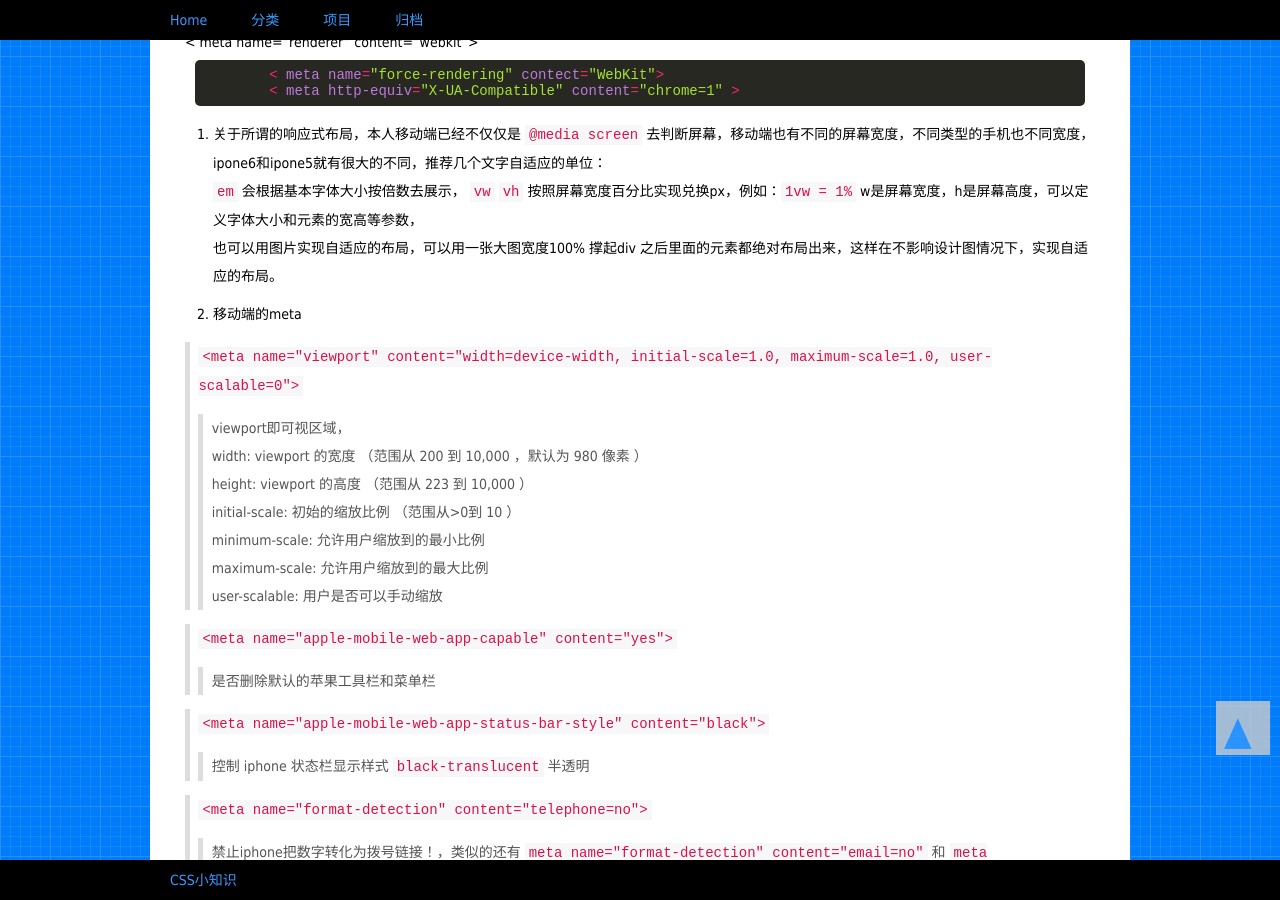
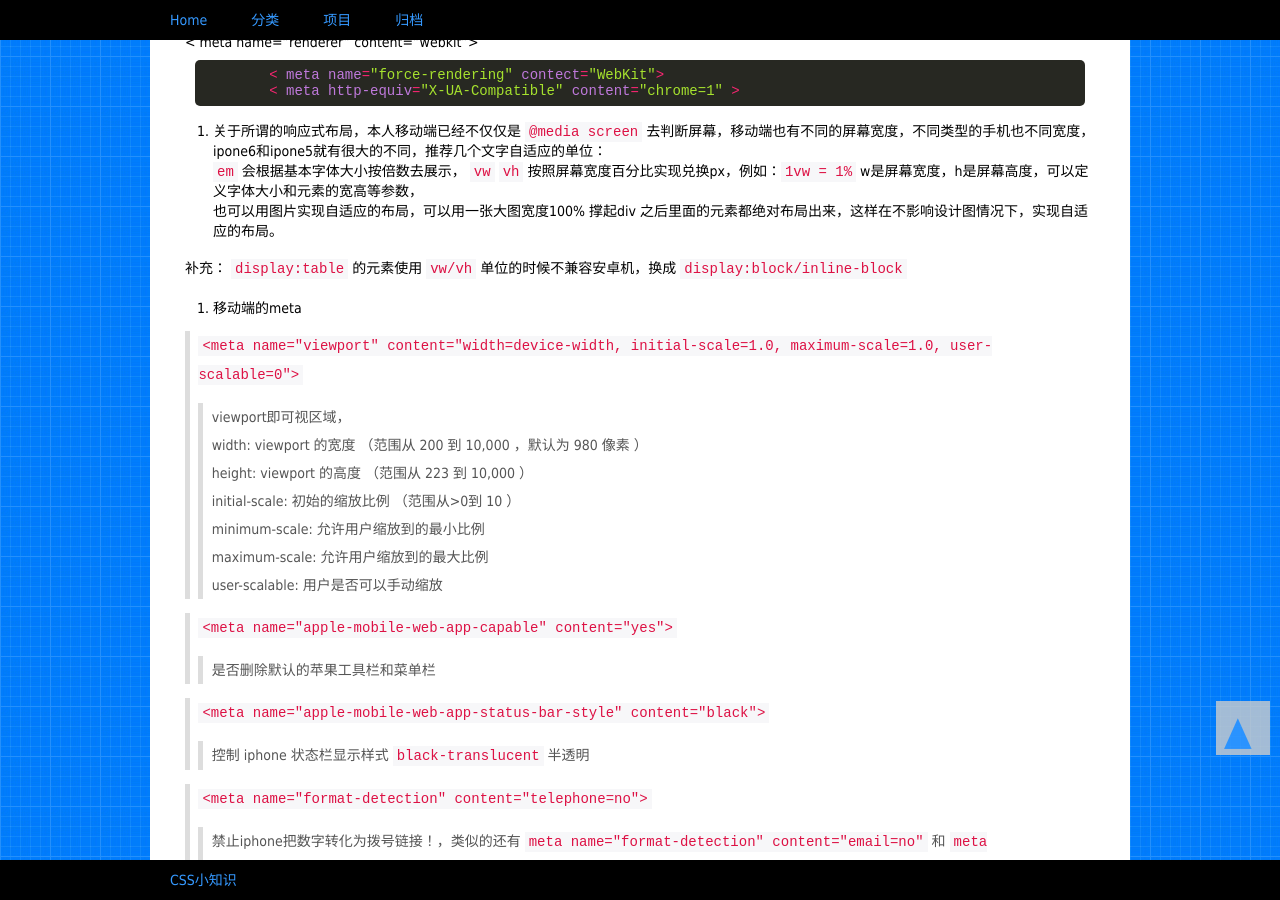
Before and after one commit to mingyili/mingyili.github.com, a Jekyll site: the page built from _posts/2015-07-23-最近学习笔记.md, in a window 1280 px wide and 900 px high, scrolled down 894 px. Built offline with Jekyll 4.4.1, drawn with Linux system fonts in a browser that asks for light colours; Markdown is read by kramdown in place of the engine named in the settings; comment, search, counter and statistics services are not loaded.

Commit message:
一些小知识补充

```diff
--- a/_posts/2015-07-23-最近学习笔记.md
+++ b/_posts/2015-07-23-最近学习笔记.md
@@ -46,6 +46,8 @@
    `vw`  `vh` 按照屏幕宽度百分比实现兑换px，例如：`1vw = 1%` w是屏幕宽度，h是屏幕高度，可以定义字体大小和元素的宽高等参数，
    也可以用图片实现自适应的布局，可以用一张大图宽度100% 撑起div 之后里面的元素都绝对布局出来，这样在不影响设计图情况下，实现自适应的布局。
 
+   补充： `display:table` 的元素使用 `vw/vh` 单位的时候不兼容安卓机，换成 `display:block/inline-block`
+
   11. 移动端的meta
 
   >  `<meta name="viewport" content="width=device-width, initial-scale=1.0, maximum-scale=1.0, user-scalable=0">`
```
